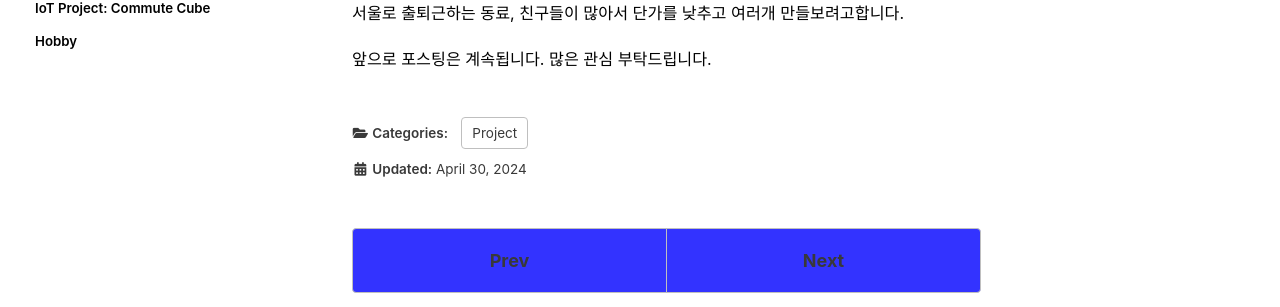
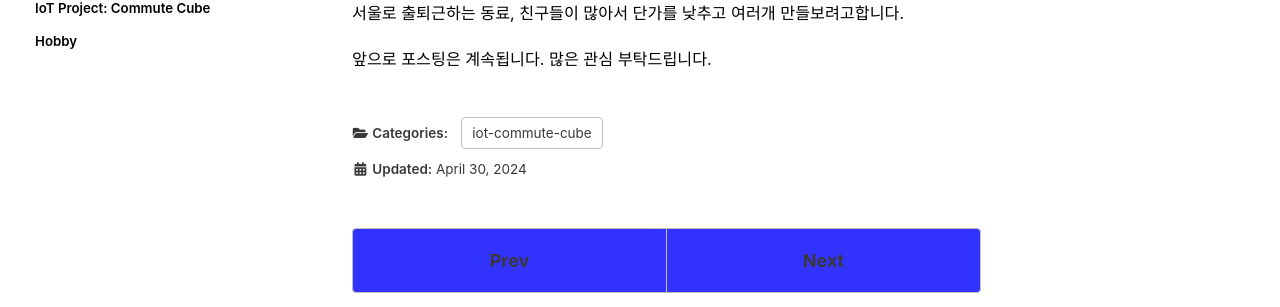
Before and after one commit to jeekpark/jeekpark.github.io, a Jekyll site: the page built from _posts/2024-04-30-project-commute-cube-intro.md, in a window 1280 px wide and 900 px high, scrolled down 1173 px. Shown: the part 344-651 px from the top of the window. Built offline with Jekyll 4.4.1, drawn with Linux system fonts in a browser that asks for light colours; cached includes are drawn as plain includes; some web fonts are replaced; comment, search, counter and statistics services are not loaded.

Commit message:
Update: 2024-05-04

```diff
--- a/_posts/2024-04-30-project-commute-cube-intro.md
+++ b/_posts/2024-04-30-project-commute-cube-intro.md
@@ -3,11 +3,11 @@ title: "[IoT] 커뮤트 큐브: 0편 인트로"
 excerpt: "외출 전에 교통앱으로 버스시간 확인하는데 앱키는 것도 귀찮습니다. 제 방에 버스전광판을 설치해보려고 합니다."
 
 categories:
-  - Project
+  - iot-commute-cube
 tags:
   - []
 
-permalink: /categories/project/commute-cube-0/
+permalink: /categories/project/commute-cube/0
 
 toc: true
 toc_sticky: true
```
Also changed, not shown: _posts/2024-05-03-project-commute-cube-1.md (renamed from _posts/2024-05-02-project-commute-cube-1.md, +2 -2 lines), _posts/2024-05-02-project-commute-cube-2.md (renamed from _posts/2024-05-03-project-commute-cube-2.md).
